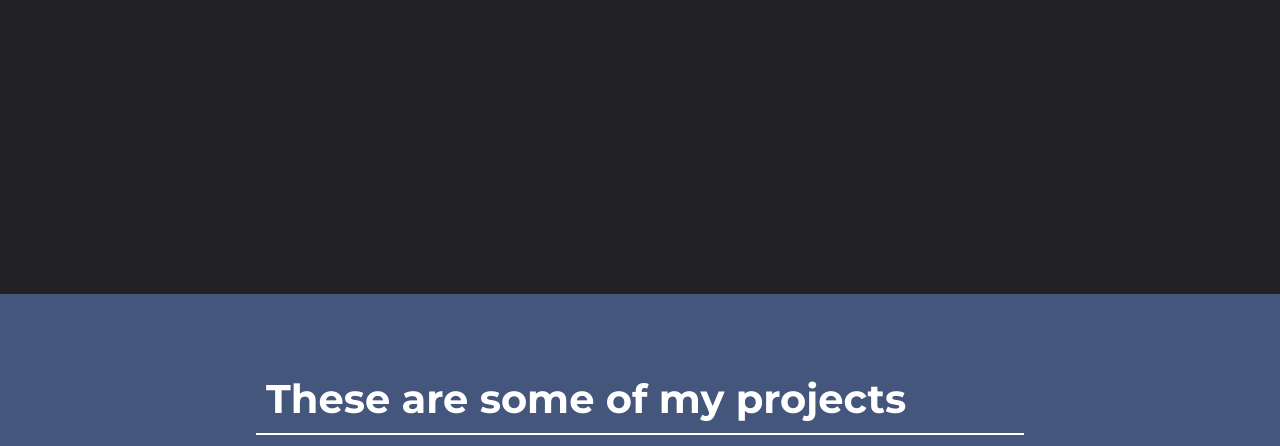
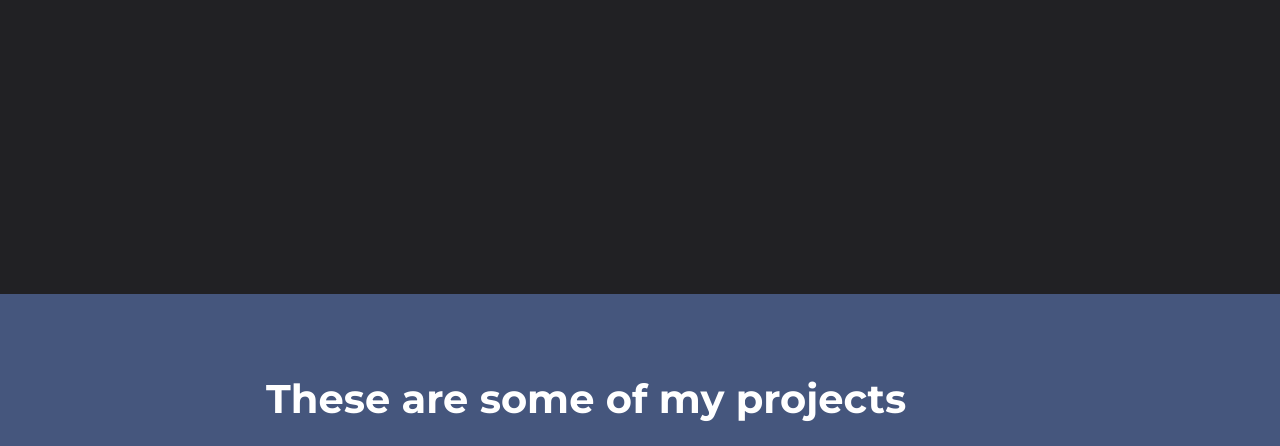
Before and after one commit to mouatezbenbara/personal-protfolio, a plain HTML site: page index.html in a window 1280 px wide. Shown: the part 506-952 px from the top of the page. Drawn offline with Linux system fonts and the light colour scheme.

Commit message:
Update master.css

```diff
--- a/Css/master.css
+++ b/Css/master.css
@@ -68,7 +68,6 @@ body {
     font-size: 2.5rem;
     color: #FFF;
     padding: 10px;
-    border-bottom: 2px solid #FFF;
     transform: translateY(20px);
 }
 .projects .projects-grid {
```
